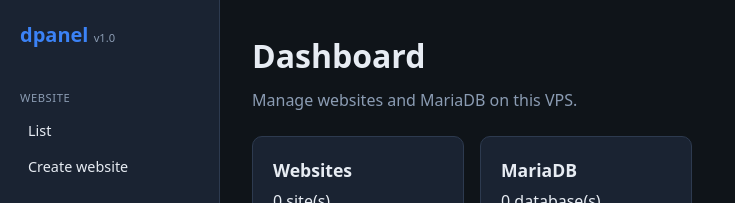
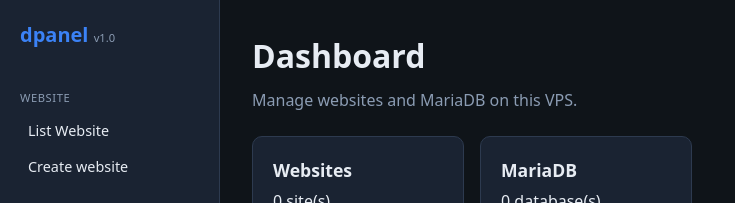
Before and after one commit to vutong/dpanel, a Nuxt app in the folder panel/: page / in a window 1280 px wide. Shown: the top 203 px of the page, without its empty margins (0-735 px from the left). Built offline with nearby package versions, Linux system fonts and the light colour scheme; no server answers.

Commit message:
UI: rename nav List to List Website
Co-authored-by: Cursor <cursoragent@cursor.com>

```diff
--- a/panel/layouts/default.vue
+++ b/panel/layouts/default.vue
@@ -4,7 +4,7 @@
       <div class="brand">dpanel <span class="ver">v1.0</span></div>
       <nav>
         <p class="nav-section">Website</p>
-        <NuxtLink to="/websites">List</NuxtLink>
+        <NuxtLink to="/websites">List Website</NuxtLink>
         <NuxtLink to="/websites/create">Create website</NuxtLink>
         <p class="nav-section">MariaDB</p>
         <NuxtLink to="/databases">List databases</NuxtLink>
```
